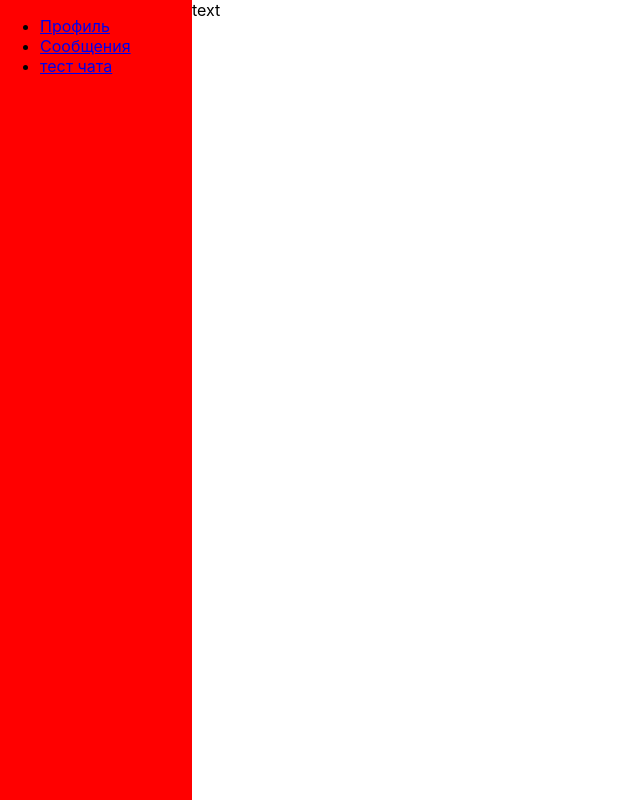
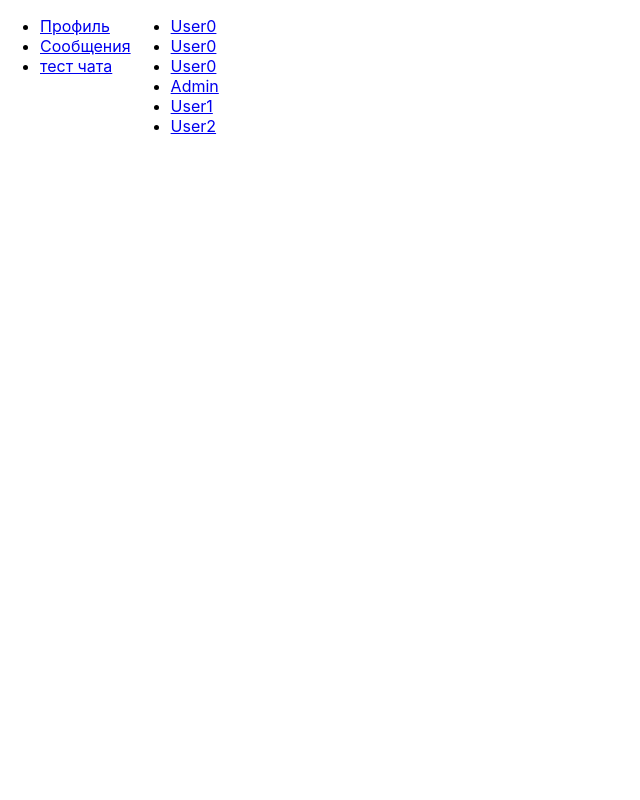
Before and after one commit to Vadim-212/simple-react-social-network, a React (Create React App) app: page / in a window 1280 px wide. Shown: the whole page, without its empty margins (0-640 px from the left). Built offline with nearby package versions, Linux system fonts and the light colour scheme.

Commit message:
Added ChatList component as main route Added route to FindUsers component Changed route to Chat component

```diff
--- a/src/App.css
+++ b/src/App.css
@@ -6,12 +6,6 @@ html, body, #root, .Root, .Menu, .App {
   display: flex;
   flex-direction: row;
   align-items: stretch;
-}
-
-.Menu {
-  background-color: red;
-  min-width: 150px;
-  width: 15%;
 }
 
 .App {
--- a/src/App.js
+++ b/src/App.js
@@ -6,17 +6,19 @@ import UserProfile from './UserProfile';
 import Menu from './Menu'
 import Chat from './Chat';
 import ChatList from './ChatList';
+import FindUsers from './FindUsers'
 
 function App() {
   return (
     <div className="Root">
       <BrowserRouter>
-        <div className="Menu"><Menu /></div>
+          <Menu />
           <div><Switch>
             <Route path="/profile" component={UserProfile}/>
-            <Route path="/chat" component={Chat}/>
+            <Route path="/chat/:userId" component={Chat}/>
             <Route path="/messages" component={ChatList}/>
-            <Route exact path="**" component={Main}/>
+            <Route path="/find" component={FindUsers}/>
+            <Route exact path="**" component={ChatList}/>
           </Switch></div>
       </BrowserRouter>
     </div>
```
